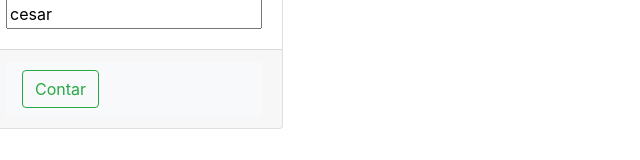
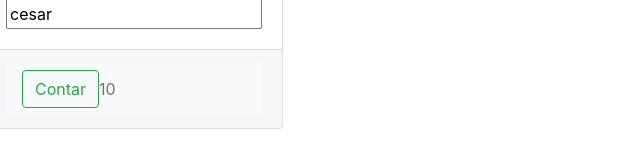
Before and after one commit to cesarcastmore/tecgurus2, an Angular app: page / in a window 1280 px wide. Shown: the part 431-591 px from the top of the page, without its empty margins (0-640 px from the left). Built offline with nearby package versions, Linux system fonts and the light colour scheme.

Commit message:
two binding

```diff
--- a/src/app/shared/card/card.component.html
+++ b/src/app/shared/card/card.component.html
@@ -1,7 +1,8 @@
-{{contador}}<div class="row">
+{{contadorPadre}}<div class="row">
   <div class="card text-center">
     <app-header [titulo]="articulo.titulo"></app-header>
     <app-body [price]="articulo.precio" [description]="articulo.descripcion"></app-body>
-    <app-footer (onSum)="contador=$event"></app-footer>
+    <app-footer [contador]="contadorPadre" (contadorChange)="contadorPadre=$event"></app-footer>
+    <!--<app-footer [(contador)]="contadorPadre"></app-footer>!-->
   </div>
 </div>
--- a/src/app/shared/card/card.component.ts
+++ b/src/app/shared/card/card.component.ts
@@ -13,7 +13,7 @@ import {
 export class CardComponent implements OnInit {
 
   articulo: Articulo;
-  contador: number=0;
+  contadorPadre: number=10;
 
   constructor() {}
 
--- a/src/app/shared/footer/footer.component.html
+++ b/src/app/shared/footer/footer.component.html
@@ -2,7 +2,7 @@
   <nav class="navbar navbar-expand-lg navbar-light bg-light">
     <div class="collapse navbar-collapse" id="navbarSupportedContent">
       <div class="form-inline my-2 my-lg-0">
-        <button class="btn btn-outline-success my-2 my-sm-0" type="submit" (click)="onClick()">Contar</button>
+        <button class="btn btn-outline-success my-2 my-sm-0" type="submit" (click)="onClick()">Contar</button>{{contador}}
       </div>
     </div>
   </nav>
--- a/src/app/shared/footer/footer.component.ts
+++ b/src/app/shared/footer/footer.component.ts
@@ -1,4 +1,4 @@
-import { Component, OnInit, Output, EventEmitter } from '@angular/core';
+import { Component, OnInit, Output, EventEmitter, Input } from '@angular/core';
 
 @Component({
   selector: 'app-footer',
@@ -7,9 +7,10 @@ import { Component, OnInit, Output, EventEmitter } from '@angular/core';
 })
 export class FooterComponent implements OnInit {
 
-  contador: number = 0;
+  @Input() contador: number;
 
-  @Output() onSum: EventEmitter < number > = new EventEmitter < number > ();
+
+  @Output() contadorChange: EventEmitter < number > = new EventEmitter < number > ();
 
 
   constructor() {}
@@ -19,7 +20,7 @@ export class FooterComponent implements OnInit {
   onClick() {
     this.contador += 1;
     console.log("entro");
-    this.onSum.emit(this.contador);
+    this.contadorChange.emit(this.contador);
   }
 
 }
```
